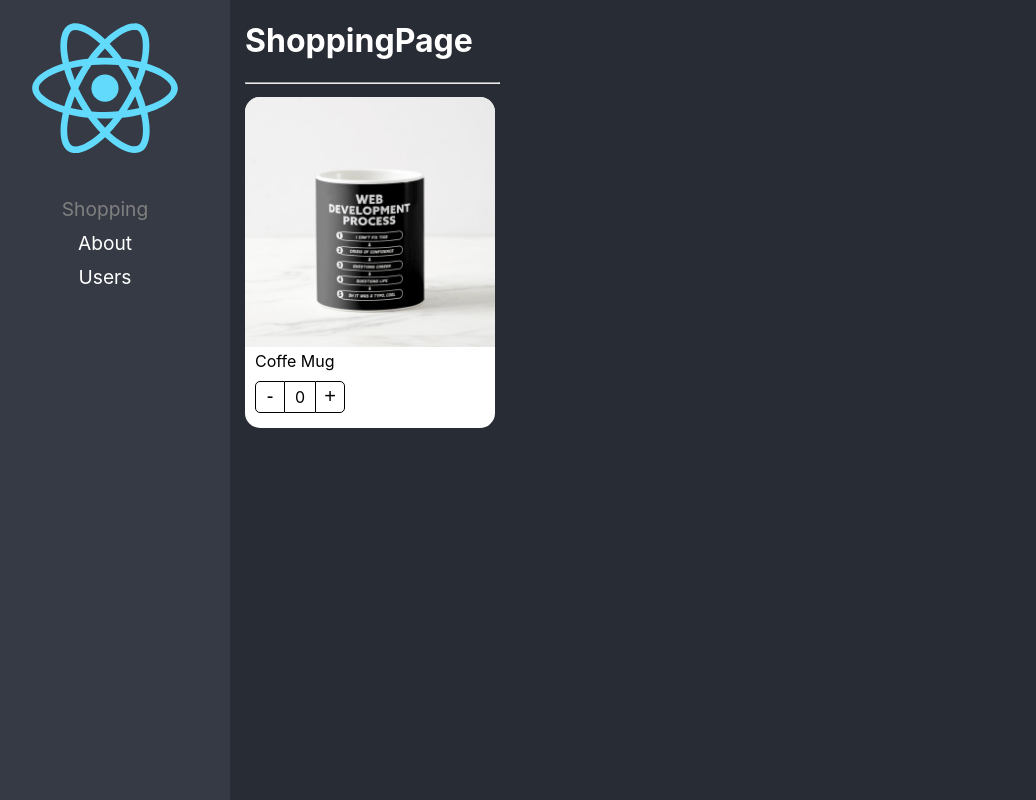
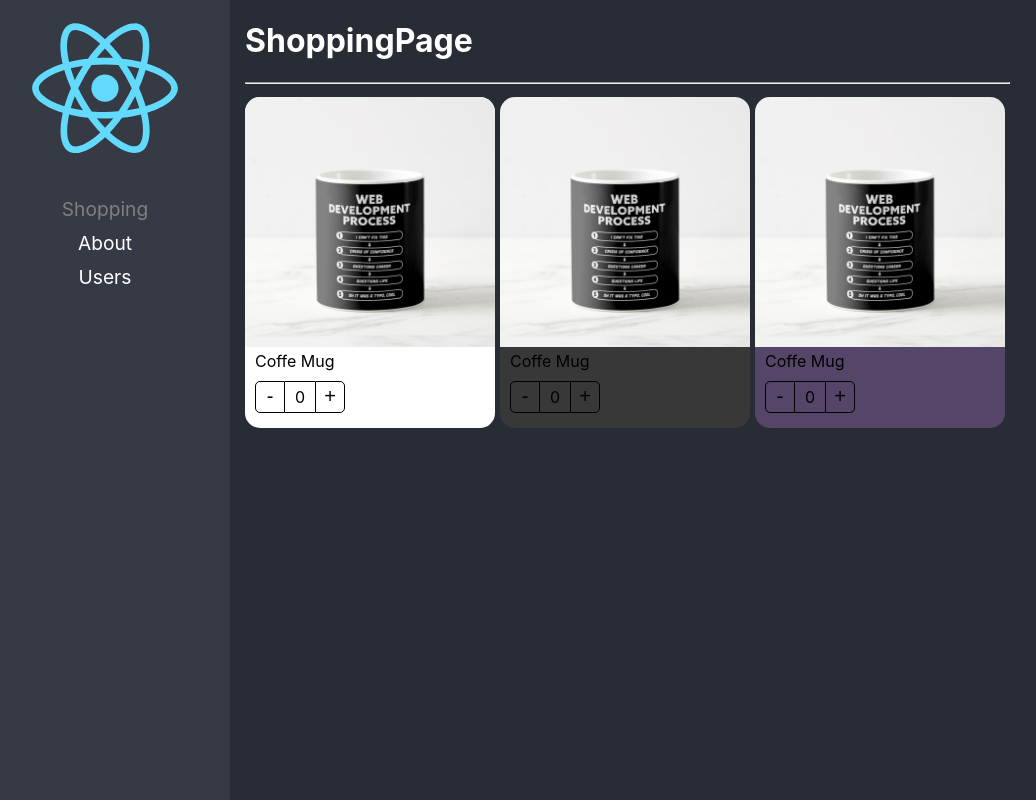
Before and after one commit to Lucas4268/react-adv-pro, a React (Create React App) app: page /shopping in a window 1280 px wide. Shown: the whole page, without its empty margins (20-1056 px from the left). Built offline with nearby package versions, Linux system fonts and the light colour scheme.

Commit message:
extends-styles listos

```diff
--- a/src/02-components-patterns/components/ProductCard.tsx
+++ b/src/02-components-patterns/components/ProductCard.tsx
@@ -1,19 +1,26 @@
-import { createContext } from 'react';
+import { createContext, ReactElement } from 'react';
 
-import { ProducContextProps, ProductCardProps } from '../interfaces/interfaces';
+import { ProducContextProps, Product } from '../interfaces/interfaces';
 import { useProduct } from '../hooks'
-import styles from '../styles/styles.module.css'
+import stylesCss from '../styles/styles.module.css'
 
 
 export const ProductContext = createContext({} as ProducContextProps);
 const { Provider } = ProductContext
 
-export const ProductCard = ({ children, product }: ProductCardProps) => {
+export interface ProductCardProps {
+  product: Product;
+  children?: ReactElement | ReactElement[];
+  className?: string;
+  styles?: React.CSSProperties
+}
+
+export const ProductCard = ({ children, product, className, styles }: ProductCardProps) => {
   const { counter, increaseBy } = useProduct()
 
   return (
     <Provider value={{ counter, increaseBy, product }}>
-      <div className={ styles.productCard }>
+      <div className={ `${ stylesCss.productCard } ${ className }` } style={ styles && styles }>
         { children }
       </div>
     </Provider>
--- a/src/02-components-patterns/interfaces/interfaces.ts
+++ b/src/02-components-patterns/interfaces/interfaces.ts
@@ -1,9 +1,3 @@
-import { ReactElement } from "react";
-
-export interface ProductCardProps {
-  product: Product;
-  children?: ReactElement | ReactElement[]
-}
 
 export interface Product {
   id: string;
--- a/src/02-components-patterns/pages/ShoppingPage.tsx
+++ b/src/02-components-patterns/pages/ShoppingPage.tsx
@@ -1,5 +1,5 @@
-import { ProductCard } from "../components"
-
+import { ProductButtons, ProductCard, ProductImage, ProductTitle } from "../components"
+import '../styles/custom-styles.css'
 
 const product = {
   id: '1',
@@ -21,6 +21,20 @@ export const ShoppingPage = () => {
         justifyContent: 'space-evenly',
       }}>
         <ProductCard product={ product }>
+          <ProductImage />
+          <ProductTitle />
+          <ProductButtons />
+        </ProductCard>
+
+        <ProductCard className='bg-dark' product={ product }>
+          <ProductCard.Image />
+          <ProductCard.Title />
+          <ProductCard.Buttons />
+        </ProductCard>
+
+        <ProductCard product={ product } styles={{
+          backgroundColor: '#544569'
+        }}>
           <ProductCard.Image />
           <ProductCard.Title />
           <ProductCard.Buttons />
--- /dev/null
+++ b/src/02-components-patterns/styles/custom-styles.css
@@ -0,0 +1,3 @@
+.bg-dark {
+  background-color: rgb(56, 56, 56);
+}
```
